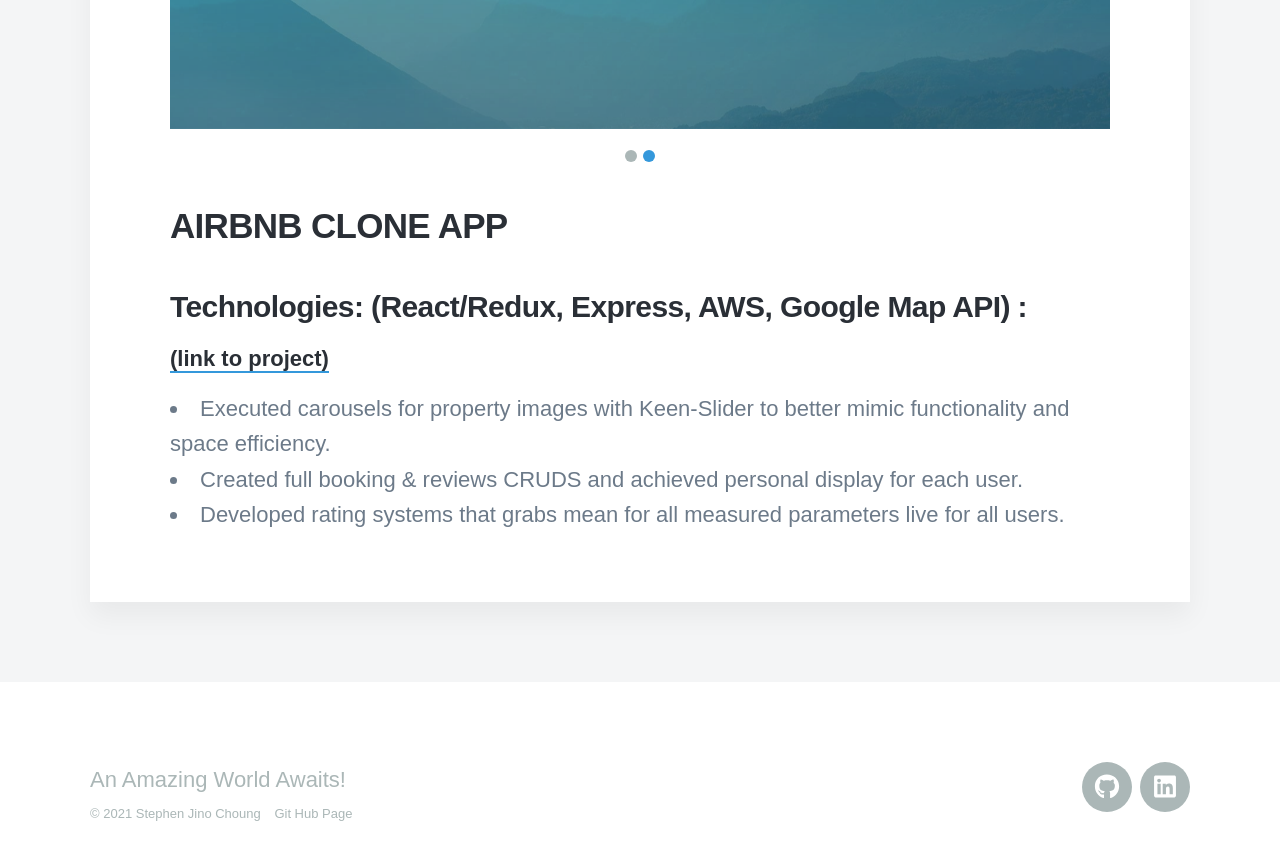
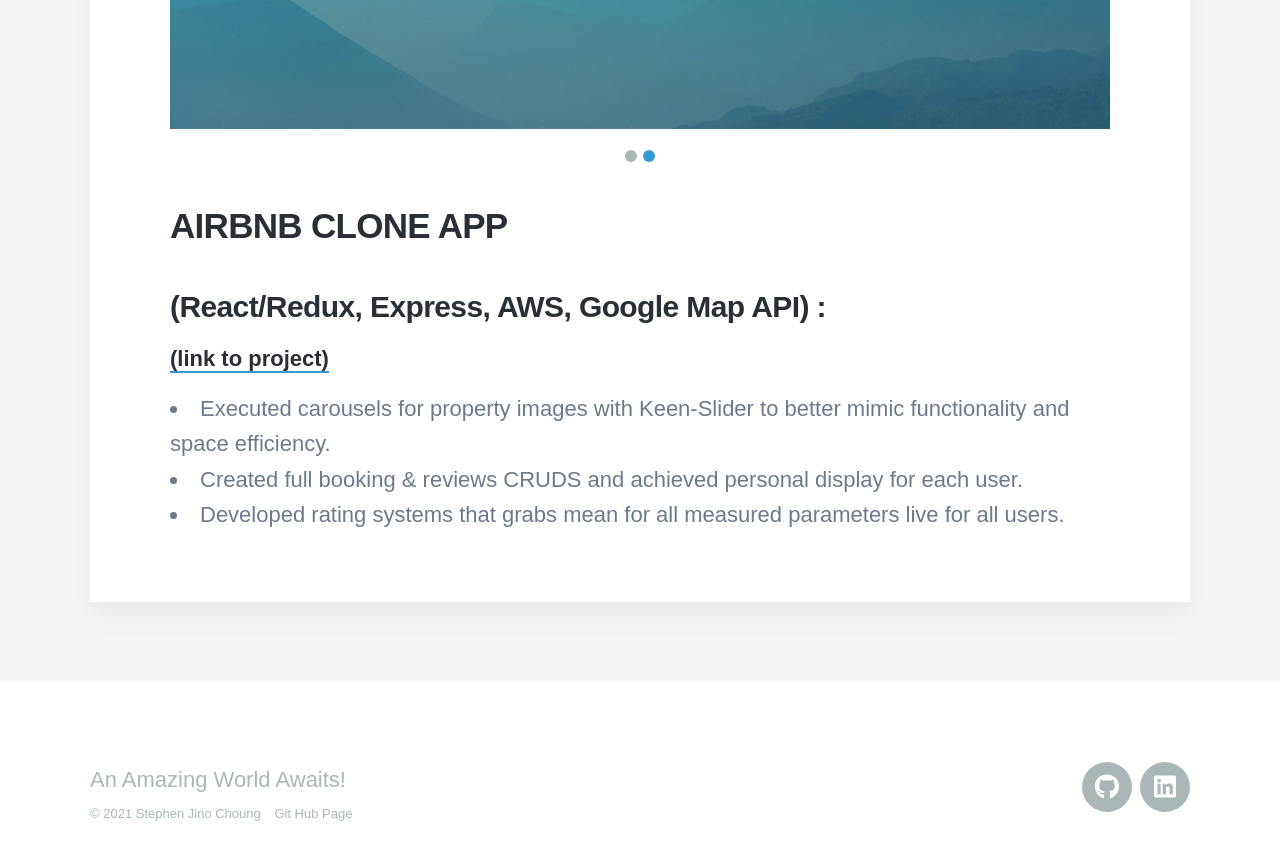
Before and after one commit to Twprcntmlk/Twprcntmlk.github.io, a Jekyll site: the page built from _projects/Project3.md, in a window 1280 px wide and 900 px high, scrolled down 1002 px. Shown: the top 860 px of the window. Built offline with Jekyll 4.4.1, drawn with Linux system fonts in a browser that asks for light colours; nearby versions of some CDN libraries; some web fonts are replaced.

Commit message:
adding updated projects

```diff
--- a/_projects/Project3.md
+++ b/_projects/Project3.md
@@ -12,7 +12,7 @@
 </div>
 
 ## AIRBNB CLONE APP
-### Technologies: (React/Redux, Express, AWS, Google Map API) :
+### (React/Redux, Express, AWS, Google Map API) :
 <a href="https://react-solo-project.herokuapp.com/">(link to project) </a>
 
 * Executed carousels for property images with Keen-Slider to better mimic functionality and space efficiency.
```
Also changed, not shown: _projects/Project1.md (+1 -1 lines), _projects/Project2.md (+1 -1 lines).
